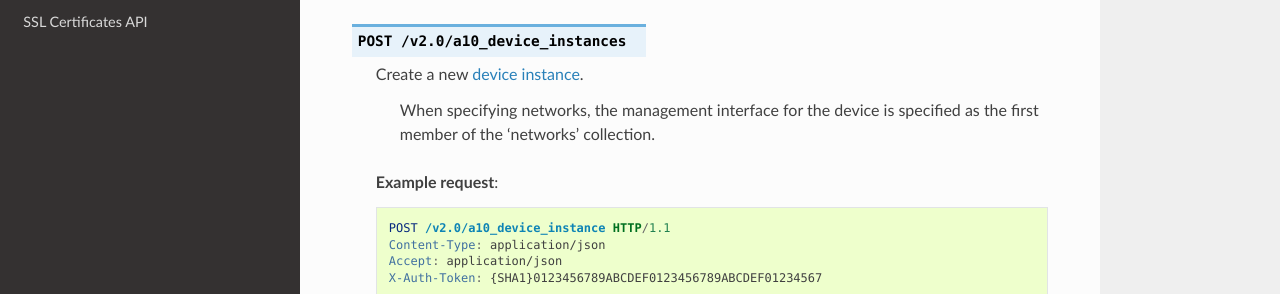
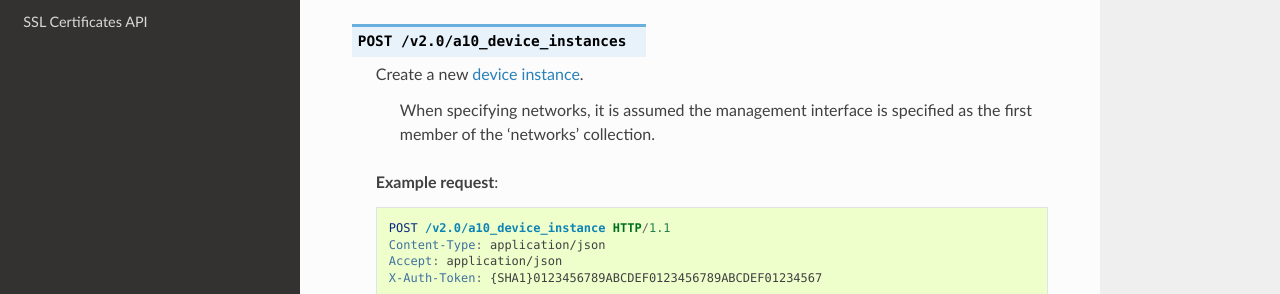
Before and after one commit to a10networks/a10-neutron-lbaas, a Sphinx documentation site: the page built from docs/device_instance_api.rst, in a window 1280 px wide and 900 px high. Shown: the part 242-536 px from the top of the window. Built offline with Sphinx 7.4.7 and the Read the Docs theme 2.0.0, drawn with Linux system fonts in a browser that asks for light colours.

Commit message:
Updated verbiage for management interface stuff

```diff
--- a/docs/device_instance_api.rst
+++ b/docs/device_instance_api.rst
@@ -11,7 +11,7 @@ Create
 
    Create a new :ref:`device instance <deviceinstance>`.
 
-    When specifying networks, the management interface for the device is specified as the first member of the 'networks' collection.
+    When specifying networks, it is assumed the management interface is specified as the first member of the 'networks' collection.
 
    **Example request**:
 
```
